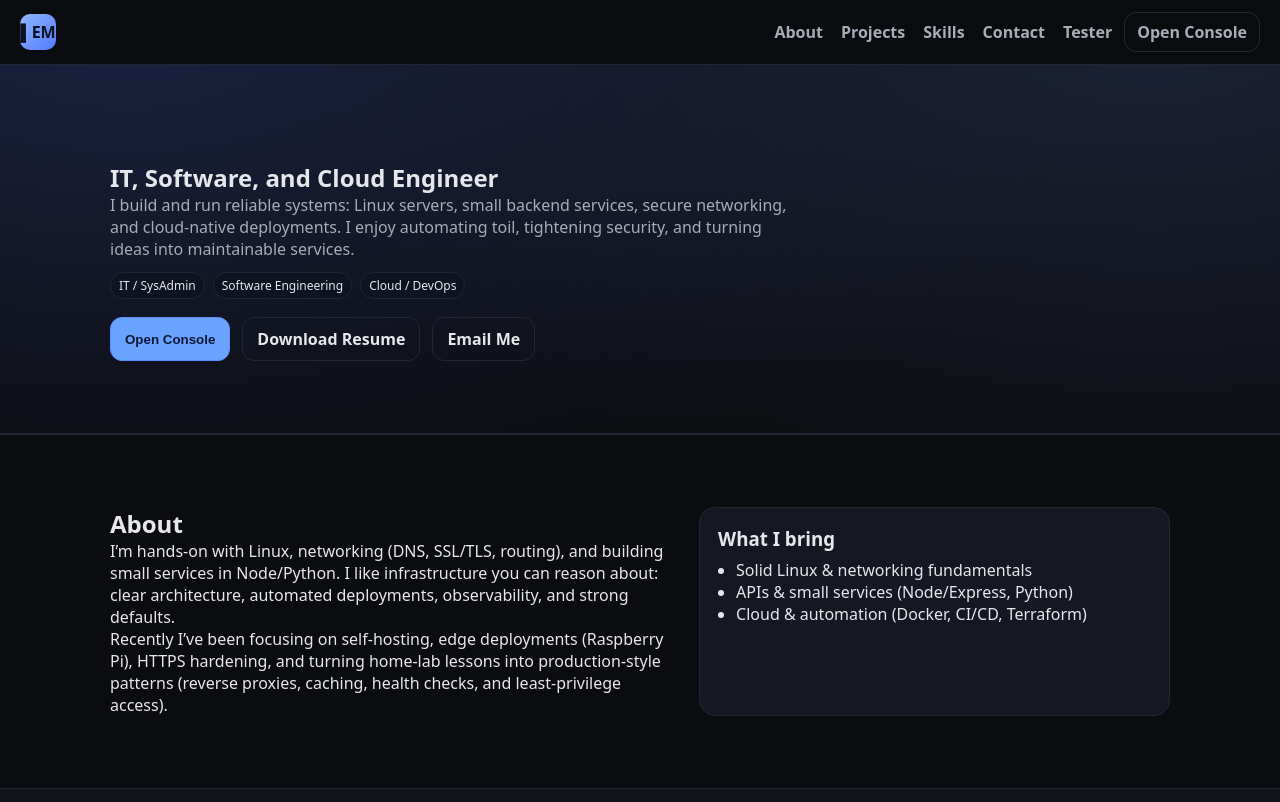
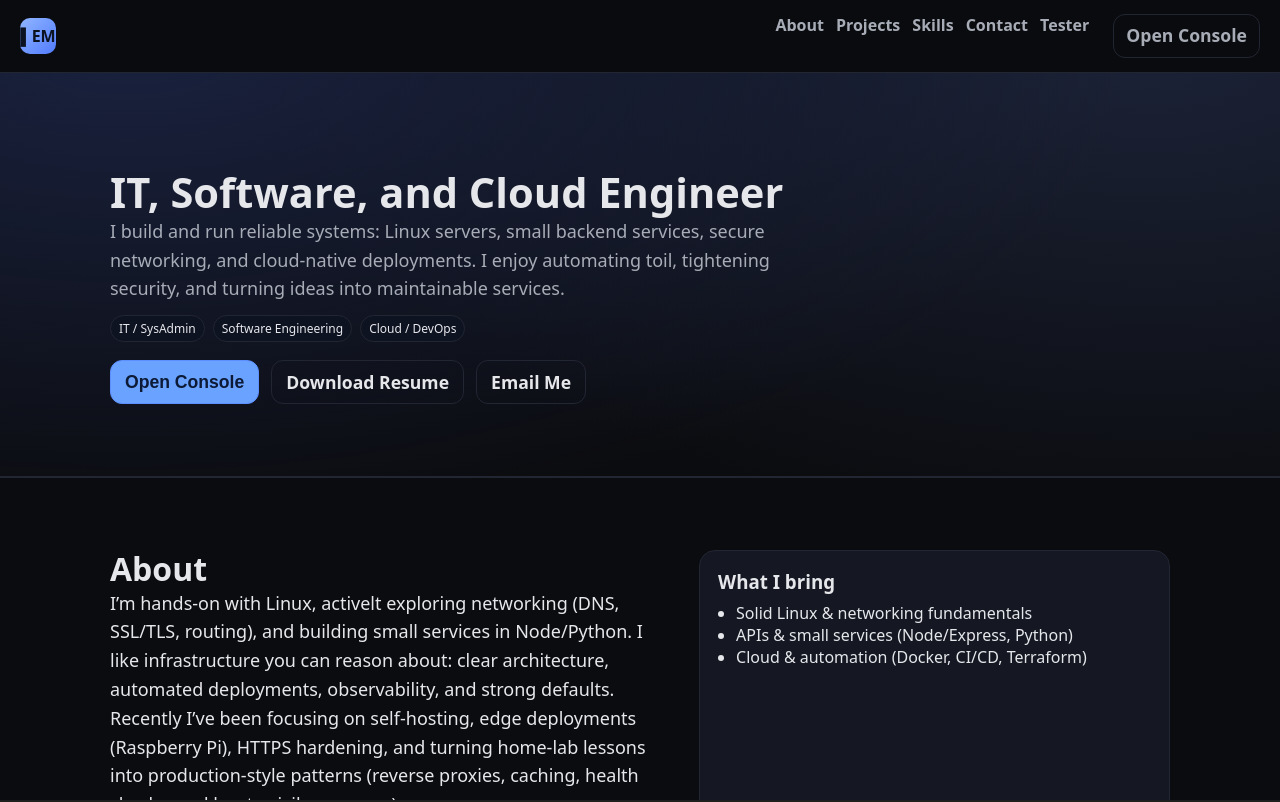
Before and after one commit to smvckerz/PersonalPortfolio, a React (Create React App) app: page / in a window 1280 px wide. Shown: the top 802 px of the page. Built offline with nearby package versions, Linux system fonts and the light colour scheme.

Commit message:
Updated resume donwload button, indexm and configurations in website.js

```diff
--- a/public/index.html
+++ b/public/index.html
@@ -24,7 +24,7 @@
       work correctly both with client-side routing and a non-root public URL.
       Learn how to configure a non-root public URL by running `npm run build`.
     -->
-    <title>Eduardo Munoz</title>
+    <title>Eduardo Munoz Portfolio</title>
   </head>
   <body>
     <noscript>You need to enable JavaScript to run this app.</noscript>
--- a/src/Website.css
+++ b/src/Website.css
@@ -1,4 +1,4 @@
-:root{
+:root {
   --bg: #0b0c0f;
   --bg-alt: #11131a;
   --text: #e6e7eb;
@@ -10,83 +10,347 @@
   --maxw: 1100px;
 }
 
-*{ box-sizing: border-box; }
-html, body, #root { height: 100%; }
-body { margin: 0; background: var(--bg); color: var(--text); font-family: system-ui, -apple-system, Segoe UI, Roboto, Ubuntu, Cantarell, "Helvetica Neue", Arial, "Noto Sans", "Apple Color Emoji", "Segoe UI Emoji", "Segoe UI Symbol"; }
+* {
+  box-sizing: border-box;
+}
 
-.site { min-height: 100dvh; display: flex; flex-direction: column; }
+html,
+body,
+#root {
+  height: 100%;
+}
+
+body {
+  margin: 0;
+  background: var(--bg);
+  color: var(--text);
+  font-family: system-ui, -apple-system, Segoe UI, Roboto, Ubuntu, Cantarell,
+    "Helvetica Neue", Arial, "Noto Sans", "Apple Color Emoji", "Segoe UI Emoji",
+    "Segoe UI Symbol";
+}
+
+.site {
+  min-height: 100dvh;
+  display: flex;
+  flex-direction: column;
+}
 
 /* Header */
-.site-header{
-  position: sticky; top: 0; z-index: 10;
-  display: flex; align-items: center; justify-content: space-between;
-  padding: 14px 20px; background: rgba(11,12,15,.6); backdrop-filter: blur(8px); border-bottom: 1px solid var(--line);
+.site-header {
+  position: sticky;
+  top: 0;
+  z-index: 10;
+  display: flex;
+  align-items: center;
+  justify-content: space-between;
+  padding: 14px 20px;
+  background: rgba(11, 12, 15, 0.6);
+  backdrop-filter: blur(8px);
+  border-bottom: 1px solid var(--line);
 }
-.logo{ display:inline-flex; align-items:center; justify-content:center; height:36px; width:36px; border-radius:10px; background: linear-gradient(135deg,#90b6ff, #527cff); color:#0b1220; text-decoration:none; font-weight:800; }
-.nav a{ color:var(--muted); text-decoration:none; margin-left:18px; font-weight:600; }
-.nav a:hover{ color:var(--text); }
+
+.logo {
+  display: inline-flex;
+  align-items: center;
+  justify-content: center;
+  height: 36px;
+  width: 36px;
+  border-radius: 10px;
+  background: linear-gradient(135deg, #90b6ff, #527cff);
+  color: #0b1220;
+  text-decoration: none;
+  font-weight: 800;
+}
+
+.nav {
+  display: flex;
+  flex-wrap: wrap;
+  gap: 12px;
+}
+
+.nav a {
+  color: var(--muted);
+  text-decoration: none;
+  font-weight: 600;
+}
+
+.nav a:hover {
+  color: var(--text);
+}
 
 /* Sections */
-.container{ max-width: var(--maxw); margin: 0 auto; padding: 0 20px; }
-.section{ padding: 72px 0; border-top: 1px solid var(--line); }
-.section.alt{ background: var(--bg-alt); }
-.grid-2{ display:grid; grid-template-columns: 1.2fr 1fr; gap: 24px; }
-@media (max-width: 900px){ .grid-2{ grid-template-columns: 1fr; } }
+.container {
+  max-width: var(--maxw);
+  margin: 0 auto;
+  padding: 0 20px;
+}
+
+.section {
+  padding: 72px 0;
+  border-top: 1px solid var(--line);
+}
+
+.section.alt {
+  background: var(--bg-alt);
+}
+
+.grid-2 {
+  display: grid;
+  grid-template-columns: 1.2fr 1fr;
+  gap: 24px;
+}
+
+@media (max-width: 900px) {
+  .grid-2 {
+    grid-template-columns: 1fr;
+  }
+}
 
 /* Hero */
-.hero{ padding: 96px 0 72px; background: radial-gradient(1000px 500px at 10% -10%, #1a2240, transparent), radial-gradient(900px 500px at 90% -10%, #1c2338, transparent); border-bottom: 1px solid var(--line); }
-.hero .lead{ color: var(--muted); max-width: 680px; }
-.cta-row{ display:flex; gap:12px; margin-top: 18px; flex-wrap: wrap; }
+.hero {
+  padding: 96px 0 72px;
+  background:
+    radial-gradient(1000px 500px at 10% -10%, #1a2240, transparent),
+    radial-gradient(900px 500px at 90% -10%, #1c2338, transparent);
+  border-bottom: 1px solid var(--line);
+}
+
+.hero .lead {
+  color: var(--muted);
+  max-width: 680px;
+}
+
+.cta-row {
+  display: flex;
+  gap: 12px;
+  margin-top: 18px;
+  flex-wrap: wrap;
+}
 
 /* Cards, tags */
-.card{ background: var(--card); border: 1px solid var(--line); border-radius: 16px; padding: 18px; }
-.note ul{ margin: 8px 0 0; padding-left: 18px; }
-.cards{ display:grid; grid-template-columns: repeat(3, 1fr); gap: 16px; margin-top: 12px; }
-@media (max-width: 900px){ .cards{ grid-template-columns: 1fr; } }
-.project header h3{ margin: 0 0 6px; }
-.tags{ display:flex; gap: 8px; flex-wrap: wrap; margin: 10px 0 14px; }
-.tag{ font-size: 12px; padding: 4px 8px; background:#0e1322; border:1px solid var(--line); border-radius: 999px; color: var(--muted); }
+.card {
+  background: var(--card);
+  border: 1px solid var(--line);
+  border-radius: 16px;
+  padding: 18px;
+}
+
+.note ul {
+  margin: 8px 0 0;
+  padding-left: 18px;
+}
+
+.cards {
+  display: grid;
+  gap: 16px;
+  margin-top: 12px;
+  grid-template-columns: repeat(auto-fit, minmax(260px, 1fr));
+}
+
+.project header h3 {
+  margin: 0 0 6px;
+}
+
+.tags {
+  display: flex;
+  gap: 8px;
+  flex-wrap: wrap;
+  margin: 10px 0 14px;
+}
+
+.tag {
+  font-size: 12px;
+  padding: 4px 8px;
+  background: #0e1322;
+  border: 1px solid var(--line);
+  border-radius: 999px;
+  color: var(--muted);
+}
 
 /* Skills */
-.skills{ display:grid; grid-template-columns: repeat(3, minmax(0,1fr)); gap: 10px; list-style:none; padding:0; margin-top:12px; }
-.skills li{ background: var(--card); border: 1px solid var(--line); border-radius: 10px; padding: 10px 12px; color: var(--muted); }
-@media (max-width: 700px){ .skills{ grid-template-columns: repeat(2, 1fr); } }
+.skills {
+  display: grid;
+  grid-template-columns: repeat(3, minmax(0, 1fr));
+  gap: 10px;
+  list-style: none;
+  padding: 0;
+  margin-top: 12px;
+}
+
+.skills li {
+  background: var(--card);
+  border: 1px solid var(--line);
+  border-radius: 10px;
+  padding: 10px 12px;
+  color: var(--muted);
+}
+
+@media (max-width: 700px) {
+  .skills {
+    grid-template-columns: repeat(2, 1fr);
+  }
+}
 
 /* Form */
-.form label{ display:flex; flex-direction:column; gap:6px; margin-bottom: 10px; color: var(--muted); }
-.form input, .form textarea{
-  background:#0f1320; border:1px solid var(--line); color:var(--text);
-  border-radius:10px; padding:10px 12px; outline:none;
+.form label {
+  display: flex;
+  flex-direction: column;
+  gap: 6px;
+  margin-bottom: 10px;
+  color: var(--muted);
 }
-.form input:focus, .form textarea:focus{ border-color:#2c6dff; }
+
+.form input,
+.form textarea {
+  background: #0f1320;
+  border: 1px solid var(--line);
+  color: var(--text);
+  border-radius: 10px;
+  padding: 10px 12px;
+  outline: none;
+}
+
+.form input:focus,
+.form textarea:focus {
+  border-color: #2c6dff;
+}
 
 /* Buttons */
-.btn{
+.btn {
   --ink: var(--text);
-  appearance: none; border:1px solid var(--line);
-  background: transparent; color: var(--ink);
-  padding: 10px 14px; border-radius: 12px; cursor: pointer; text-decoration:none;
+  appearance: none;
+  border: 1px solid var(--line);
+  background: transparent;
+  color: var(--ink);
+  padding: 10px 14px;
+  border-radius: 12px;
+  cursor: pointer;
+  text-decoration: none;
   font-weight: 700;
+  min-height: 44px; /* accessible touch target */
+  display: inline-flex;
+  align-items: center;
+  justify-content: center;
+  font-size: clamp(0.875rem, 2.4vw, 1.1rem);
+  line-height: 1.2;
 }
-.btn.small{ padding: 8px 12px; font-weight: 600; }
-.btn.primary{
-  background: var(--primary); color: var(--primary-ink); border-color: #5d8fff;
+
+.btn.small {
+  padding: 8px 12px;
+  font-weight: 600;
 }
-.btn.primary:hover{ filter: brightness(1.05); }
-.btn.ghost{ background: transparent; }
-.btn:hover{ border-color:#3a4a6d; }
+
+.btn.primary {
+  background: var(--primary);
+  color: var(--primary-ink);
+  border-color: #5d8fff;
+}
+
+.btn.primary:hover {
+  filter: brightness(1.05);
+}
+
+.btn.ghost {
+  background: transparent;
+}
+
+.btn:hover {
+  border-color: #3a4a6d;
+}
+
+@media (max-width: 560px) {
+  .cta-row {
+    gap: 10px;
+  }
+
+  .btn {
+    width: 100%; /* stack full-width on phones */
+  }
+}
 
 /* Footer */
-.site-footer{
-  margin-top: auto; border-top: 1px solid var(--line);
-  padding: 20px 0; background: #0b0d14;
+.site-footer {
+  margin-top: auto;
+  border-top: 1px solid var(--line);
+  padding: 20px 0;
+  background: #0b0d14;
 }
-.site-footer .container{ display:flex; align-items:center; gap:12px; }
-.site-footer .spacer{ flex:1; }
-.site-footer a{ color: var(--muted); text-decoration:none; }
-.site-footer a:hover{ color: var(--text); }
 
-.muted { color: var(--muted); }
+.site-footer .container {
+  display: flex;
+  align-items: center;
+  gap: 12px;
+}
 
-.role-tags { display:flex; gap:8px; margin: 12px 0 2px; }
-.role-tags .tag { background:#0e1322; border:1px solid var(--line); color:var(--text); }
+.site-footer .spacer {
+  flex: 1;
+}
+
+.site-footer a {
+  color: var(--muted);
+  text-decoration: none;
+}
+
+.site-footer a:hover {
+  color: var(--text);
+}
+
+.muted {
+  color: var(--muted);
+}
+
+.role-tags {
+  display: flex;
+  gap: 8px;
+  margin: 12px 0 2px;
+}
+
+.role-tags .tag {
+  background: #0e1322;
+  border: 1px solid var(--line);
+  color: var(--text);
+}
+
+/* Mobile guardrails */
+html,
+body {
+  overflow-x: hidden;
+}
+
+img,
+video,
+iframe {
+  max-width: 100%;
+  height: auto;
+}
+
+/* Mobile spacing tweaks */
+@media (max-width: 560px) {
+  .section {
+    padding: 48px 0;
+  }
+
+  .hero {
+    padding: 72px 0 56px;
+  }
+
+  .site-header {
+    padding: 12px 16px;
+  }
+}
+
+/* Fluid type */
+h1 {
+  font-size: clamp(1.6rem, 6vw, 2.6rem);
+  line-height: 1.15;
+}
+
+h2 {
+  font-size: clamp(1.3rem, 4.8vw, 2rem);
+  line-height: 1.2;
+}
+
+p {
+  font-size: clamp(1rem, 2.8vw, 1.125rem);
+  line-height: 1.6;
+}
--- a/src/Website.js
+++ b/src/Website.js
@@ -26,7 +26,7 @@ const PROJECTS = [
     link: 'https://github.com/smvckerz/Custom-File-System'
   },
   {
-    title: 'LiteLocal Chatbot (Python + Web)',
+    title: 'LiteLocal Chatbot (Python + Web IN PROGRESS)',
     desc:
       'A lightweight locally hosted AI assistant built with a FastAPI backend and web-based front-end. Handles contextual conversation, message logging, and persistent sessions without relying on cloud APIs — optimized for Raspberry Pi performance.',
     tech: ['Python', 'FastAPI', 'HTML/CSS/JS', 'Local AI Integration'],
@@ -87,7 +87,7 @@ export default function Website() {
               <button className="btn primary" onClick={() => navigate('/console')}>
                 Open Console
               </button>
-              <a className="btn ghost" href="public\Eduardo_Munoz_Resume.pdf" target="_blank" rel="noopener noreferrer">
+              <a className="btn ghost" href="/Eduardo_Munoz_Resume_.pdf" download="Eduardo_Munoz_2025.pdf" target="_blank" rel="noopener noreferrer">
                 Download Resume
               </a>
               <a className="btn ghost" href="mailto:example@domain.com">Email Me</a>
@@ -101,7 +101,7 @@ export default function Website() {
             <div>
               <h2>About</h2>
               <p>
-                I’m hands-on with Linux, networking (DNS, SSL/TLS, routing), and building
+                I’m hands-on with Linux, activelt exploring networking (DNS, SSL/TLS, routing), and building
                 small services in Node/Python. I like infrastructure you can reason about:
                 clear architecture, automated deployments, observability, and strong defaults.
               </p>
```
Also changed, not shown: 1 other file (tests, documents, lock files or other folders).
